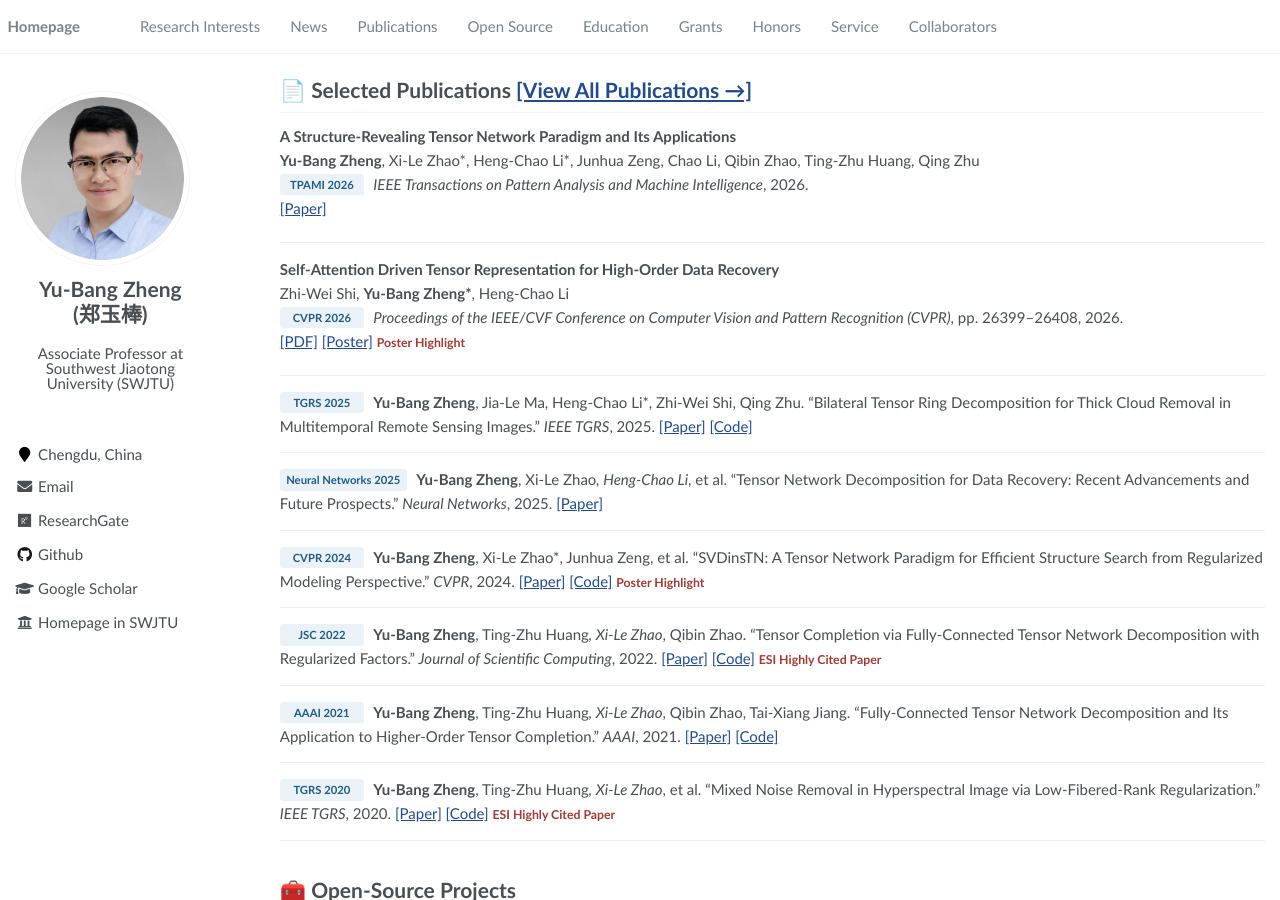
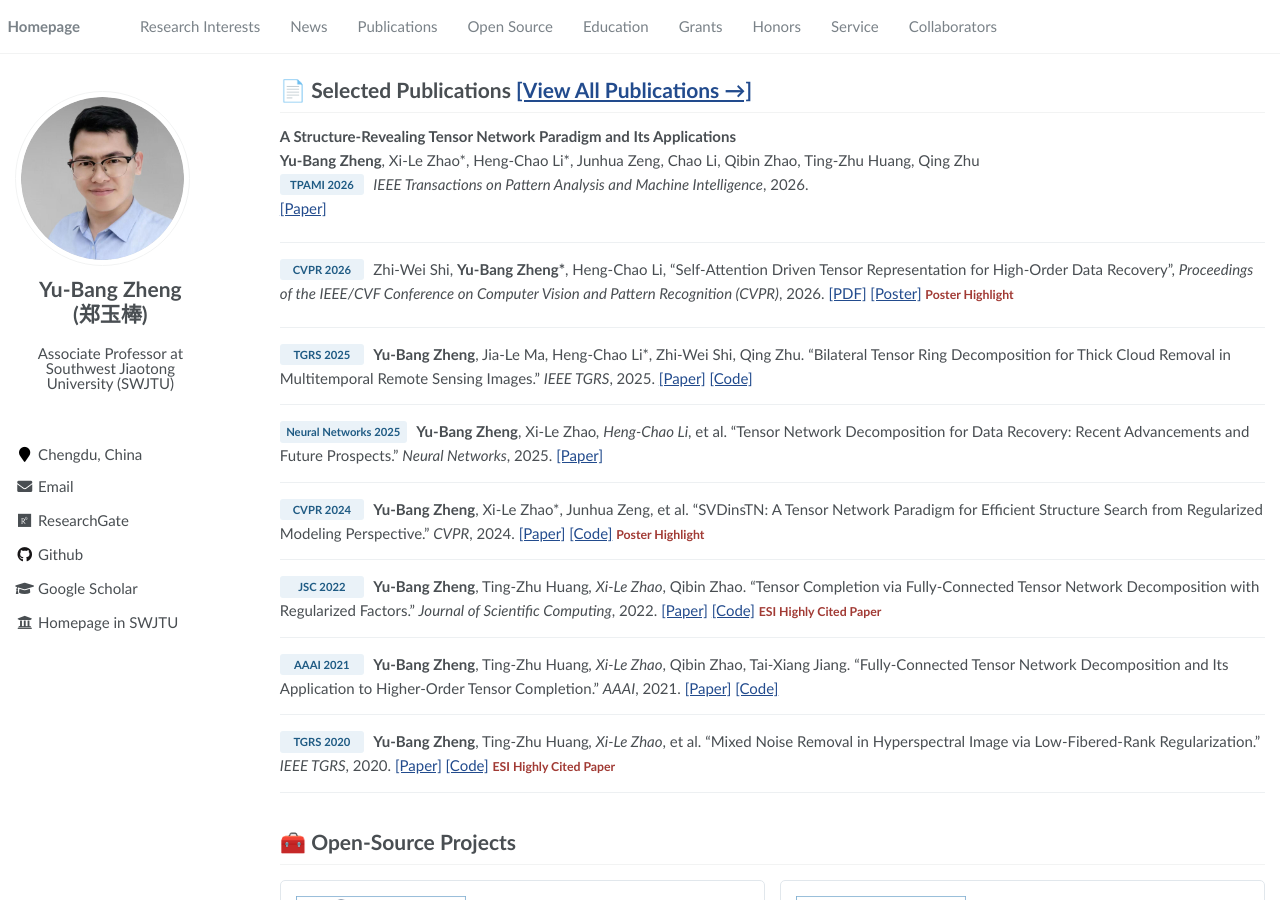
Before and after one commit to YuBangZheng/yubangzheng.github.io, a Jekyll site: the page built from pages/about.md, in a window 1280 px wide and 900 px high, scrolled down 594 px. Built offline with Jekyll 4.4.1, drawn with Linux system fonts in a browser that asks for light colours.

Commit message:
Update about.md

```diff
--- a/pages/about.md
+++ b/pages/about.md
@@ -62,10 +62,7 @@
   <span class="pub-venue">TPAMI 2026</span> _IEEE Transactions on Pattern Analysis and Machine Intelligence_, 2026.
   [[Paper]](https://doi.org/10.1109/TPAMI.2026.3735826)
 
-- **Self-Attention Driven Tensor Representation for High-Order Data Recovery**
-  Zhi-Wei Shi, **Yu-Bang Zheng\***, Heng-Chao Li
-  <span class="pub-venue">CVPR 2026</span> _Proceedings of the IEEE/CVF Conference on Computer Vision and Pattern Recognition (CVPR)_, pp. 26399–26408, 2026.
-  [[PDF]](https://openaccess.thecvf.com/content/CVPR2026/papers/Shi_Self-Attention_Driven_Tensor_Representation_for_High-Order_Data_Recovery_CVPR_2026_paper.pdf) [[Poster]](https://yubangzheng.github.io/papers/Poster_SADTR.pdf) <span class="publication-note">Poster Highlight</span>
+- <span class="pub-venue">CVPR 2026</span> Zhi-Wei Shi, **Yu-Bang Zheng\***, Heng-Chao Li, “Self-Attention Driven Tensor Representation for High-Order Data Recovery”, _Proceedings of the IEEE/CVF Conference on Computer Vision and Pattern Recognition (CVPR)_, 2026. [[PDF]](https://openaccess.thecvf.com/content/CVPR2026/papers/Shi_Self-Attention_Driven_Tensor_Representation_for_High-Order_Data_Recovery_CVPR_2026_paper.pdf) [[Poster]](https://yubangzheng.github.io/papers/Poster_SADTR.pdf) <span class="publication-note">Poster Highlight</span>
 
 - <span class="pub-venue">TGRS 2025</span> **Yu-Bang Zheng**, Jia-Le Ma, Heng-Chao Li*, Zhi-Wei Shi, Qing Zhu. “Bilateral Tensor Ring Decomposition for Thick Cloud Removal in Multitemporal Remote Sensing Images.” _IEEE TGRS_, 2025. [[Paper]](https://ieeexplore.ieee.org/document/11123527) [[Code]](/codes/Code_BTR_CR.zip)
 - <span class="pub-venue">Neural Networks 2025</span> **Yu-Bang Zheng**, Xi-Le Zhao*, Heng-Chao Li*, et al. “Tensor Network Decomposition for Data Recovery: Recent Advancements and Future Prospects.” _Neural Networks_, 2025. [[Paper]](https://www.sciencedirect.com/science/article/pii/S0893608025006884)
```
